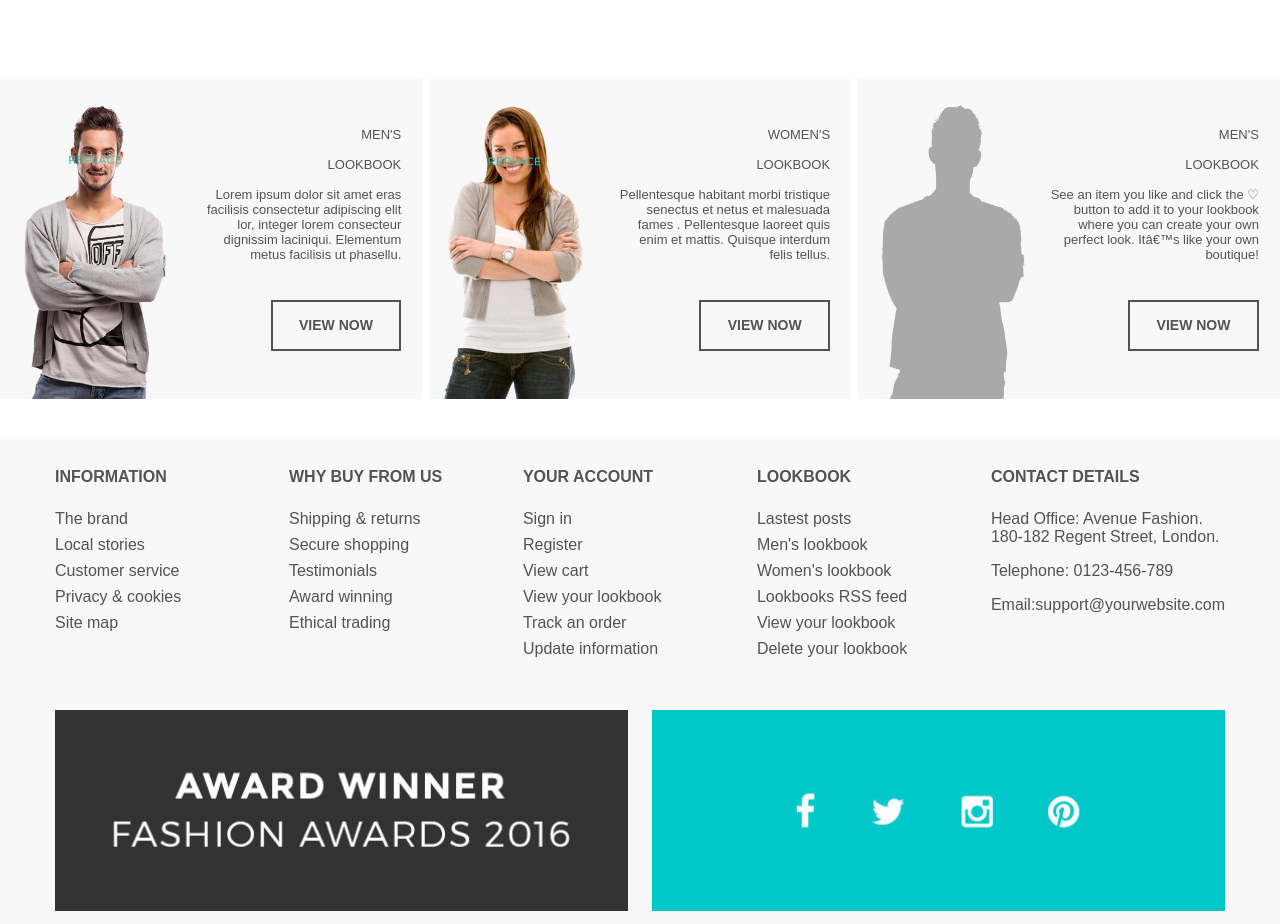
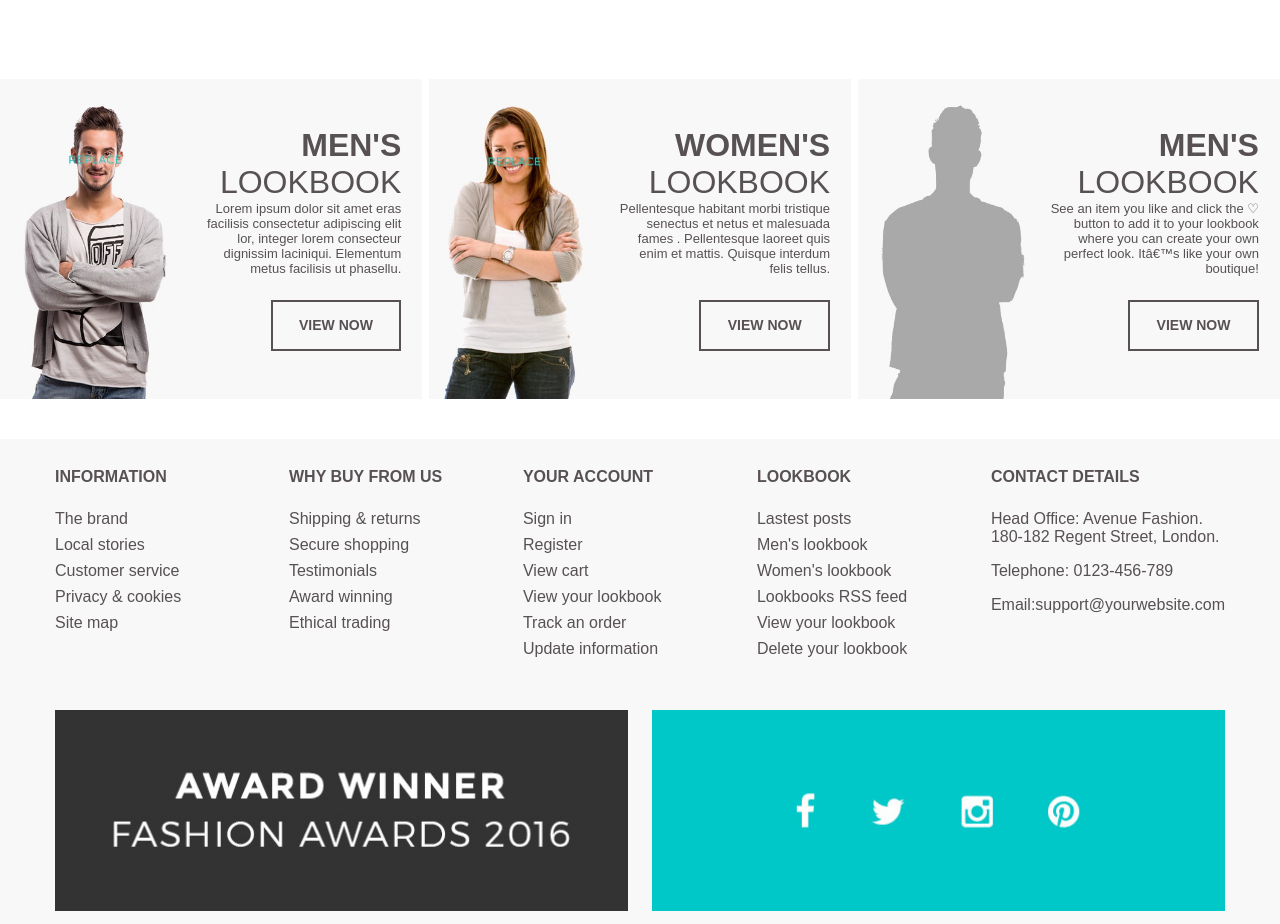
Before and after one commit to lachetti/avenuefashion, a plain HTML site: page AVE/index.html in a window 1280 px wide. Shown: the part 1846-2770 px from the top of the page. Drawn offline with Linux system fonts and the light colour scheme.

Commit message:
fix a little bug with large and medium resolution

```diff
--- a/AVE/CSS/Adaptive_large.css
+++ b/AVE/CSS/Adaptive_large.css
@@ -448,6 +448,14 @@ form[name="search"] {
 	top: 15%;
 	right: 5%;
 }
+.lookbooktext .b {
+	display: inline-block;
+	font: bold 32px arial, sans-serif;
+}
+.lookbooktext .nb {
+	display: inline-block;
+	font: 32px arial, sans-serif;
+}
 .lbbutton {
 	display: block;
 	text-align: center;
--- a/AVE/CSS/Adaptive_medium.css
+++ b/AVE/CSS/Adaptive_medium.css
@@ -445,6 +445,14 @@ form[name="search"] {
 	top: 15%;
 	right: 5%;
 }
+.lookbooktext .b {
+	display: inline-block;
+	font: bold 32px arial, sans-serif;
+}
+.lookbooktext .nb {
+	display: inline-block;
+	font: 32px arial, sans-serif;
+}
 .lbbutton {
 	display: block;
 	text-align: center;
```
